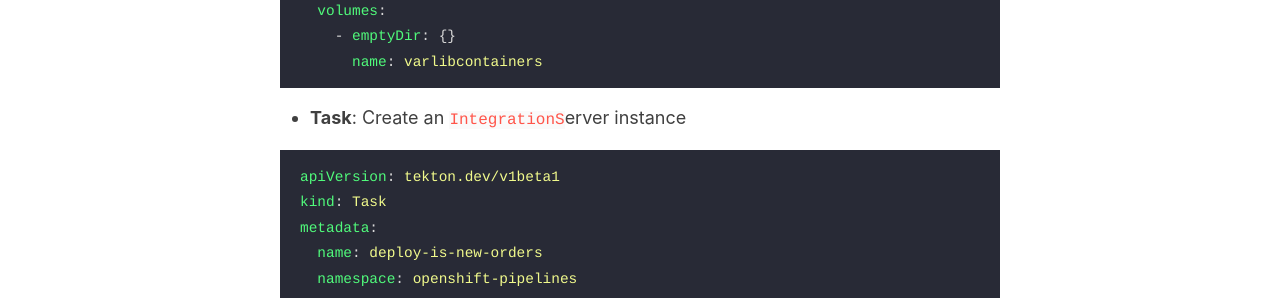
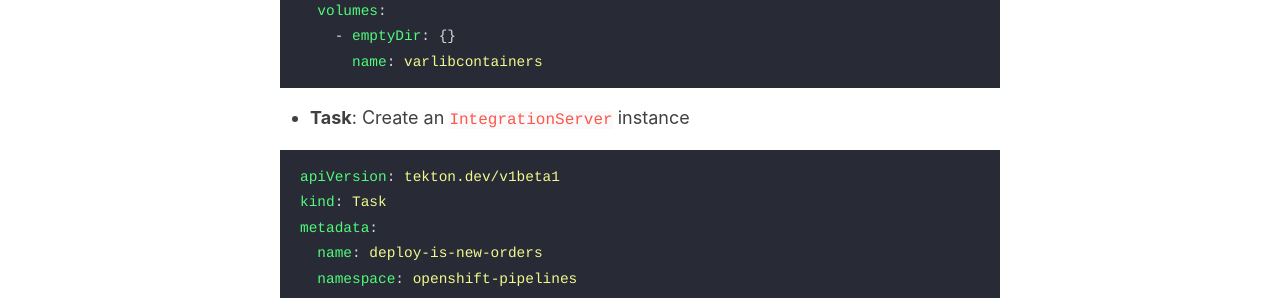
Before and after one commit to RashidAljohani/localhost, a Jekyll site: the page built from _posts/2022-03-07-integration-microservices-cicd-pipeline.md, in a window 1280 px wide and 900 px high, scrolled down 3023 px. Shown: the part 153-451 px from the top of the window. Built offline with Jekyll 4.4.1, drawn with Linux system fonts in a browser that asks for light colours; comment, search, counter and statistics services are not loaded.

Commit message:
fix syntax

````diff
--- a/_posts/2022-03-07-integration-microservices-cicd-pipeline.md
+++ b/_posts/2022-03-07-integration-microservices-cicd-pipeline.md
@@ -100,7 +100,7 @@
       name: varlibcontainers
 ```
 
-* **Task**: Create an `IntegrationS`erver instance
+* **Task**: Create an `IntegrationServer` instance
 
 ```yaml
 apiVersion: tekton.dev/v1beta1
````
Also changed, not shown: other parts of _posts/2022-03-07-integration-microservices-cicd-pipeline.md (+1 -1 lines).
